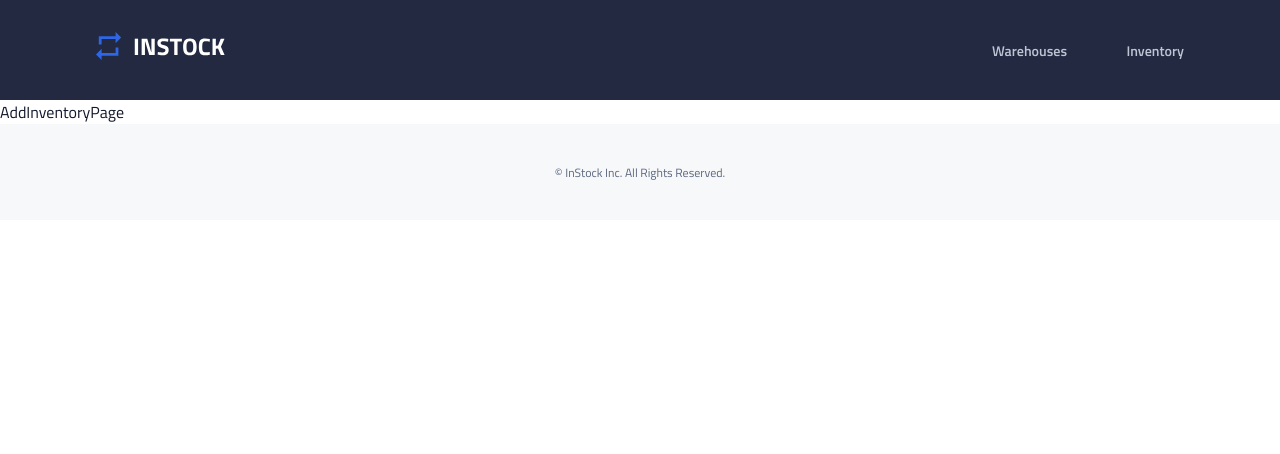
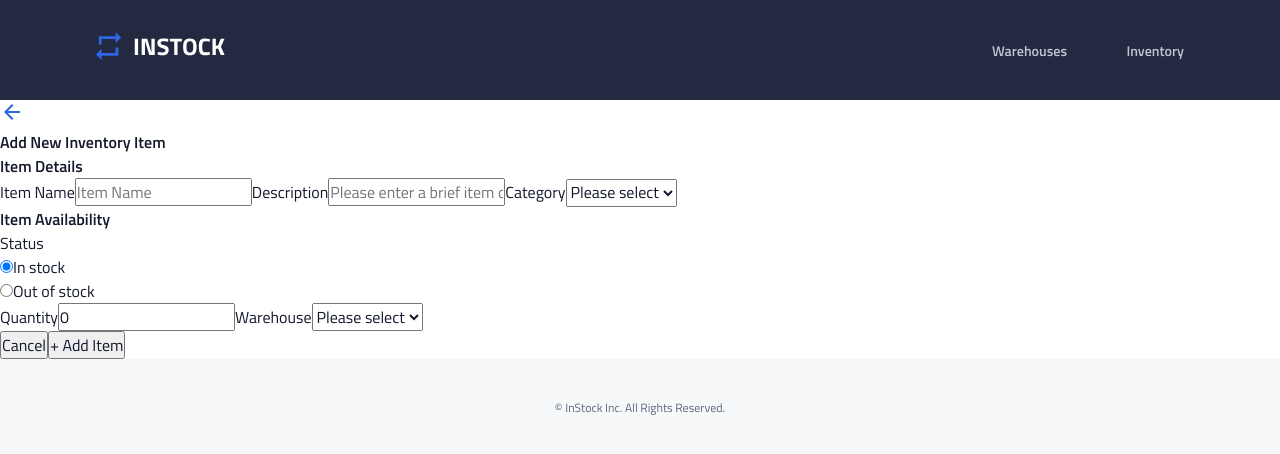
Before and after one commit to JimmyZ98/InStock, a React (Create React App) app: page /inventory-add in a window 1280 px wide. Shown: the top 454 px of the page. Built offline with nearby package versions, Linux system fonts and the light colour scheme.

Commit message:
created html for page

```diff
--- a/src/pages/AddInventoryPage/AddInventoryPage.js
+++ b/src/pages/AddInventoryPage/AddInventoryPage.js
@@ -1,8 +1,63 @@
-import React from "react";
+import { Component } from "react";
 import "./AddInventoryPage.scss";
+import backArrowIcon from '../../assets/Icons/arrow_back-24px.svg';
 
-function AddInventoryPage() {
-  return <div>AddInventoryPage</div>;
+class AddInventoryPage extends Component {
+
+  state = {
+
+   }
+
+  render() {
+
+    return (
+      <main className="new-inventory">
+      <section className="new-inventory__container">
+        <div className="new-inventory__title-container">
+          <img className="new-inventory__icon" src={backArrowIcon} alt='back'/>
+          <h1 className="new-inventory__title">Add New Inventory Item</h1>
+        </div>
+        <form className="new-inventory__form">
+          <div className="new-inventory__details-container">
+            <h2 className="new-inventory__sub-title">Item Details</h2>
+            <label className="new-inventory__label" htmlFor="name">Item Name</label>
+            <input className="new-inventory__input" id="name" placeholder="Item Name"/>
+            <label className="new-inventory__label" htmlFor="description">Description</label>
+            <input className="new-inventory__input new-inventory__input--description" id="description" placeholder="Please enter a brief item description..."/>
+            <label className="new-inventory__label" htmlFor="category">Category</label>
+            <select className="new-inventory__select" required id="category">
+              <option value=''>Please select</option>
+            </select>
+          </div>
+          <div className="new-inventory__availability-container">
+            <h2 className="new-inventory__sub-title">Item Availability</h2>
+            <p className="new-inventory__label">Status</p>
+            <div className="new-inventory__radio-container">
+              <div className="new-inventory__radio">
+                <input type="radio" id="in_stock" name="status" value="In Stock" checked/>
+                <label for="in_stock">In stock</label>
+              </div>
+              <div className="new-inventory__radio">
+                <input type="radio" id="out_of_stock" name="status" value="Out of Stock"/>
+                <label for="out_of_stock">Out of stock</label>
+              </div>
+            </div>
+            <label className="new-inventory__label" htmlFor="quantity">Quantity</label>
+            <input className="new-inventory__input" id="quantity" value='0'/>
+            <label className="new-inventory__label" htmlFor="warehouse">Warehouse</label>
+            <select className="new-inventory__select" required id="warehouse">
+              <option value=''>Please select</option>
+            </select>
+            <div className="new-inventory__button-container">
+              <button className="new-inventory__button new-inventory__button--cancel">Cancel</button>
+              <button className="new-inventory__button">+ Add Item</button>
+            </div>
+          </div>
+        </form>
+      </section>
+    </main>
+    );
+  }
 }
 
 export default AddInventoryPage;
```
